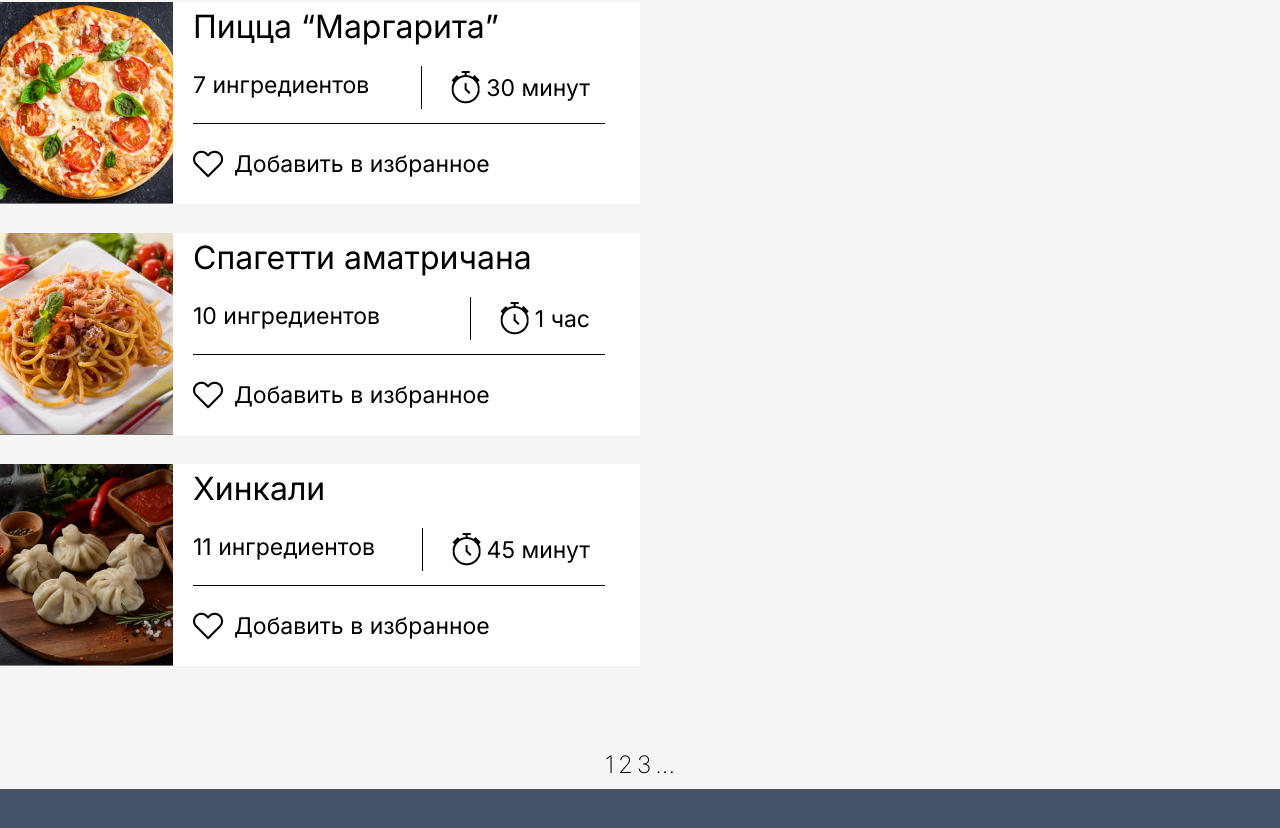
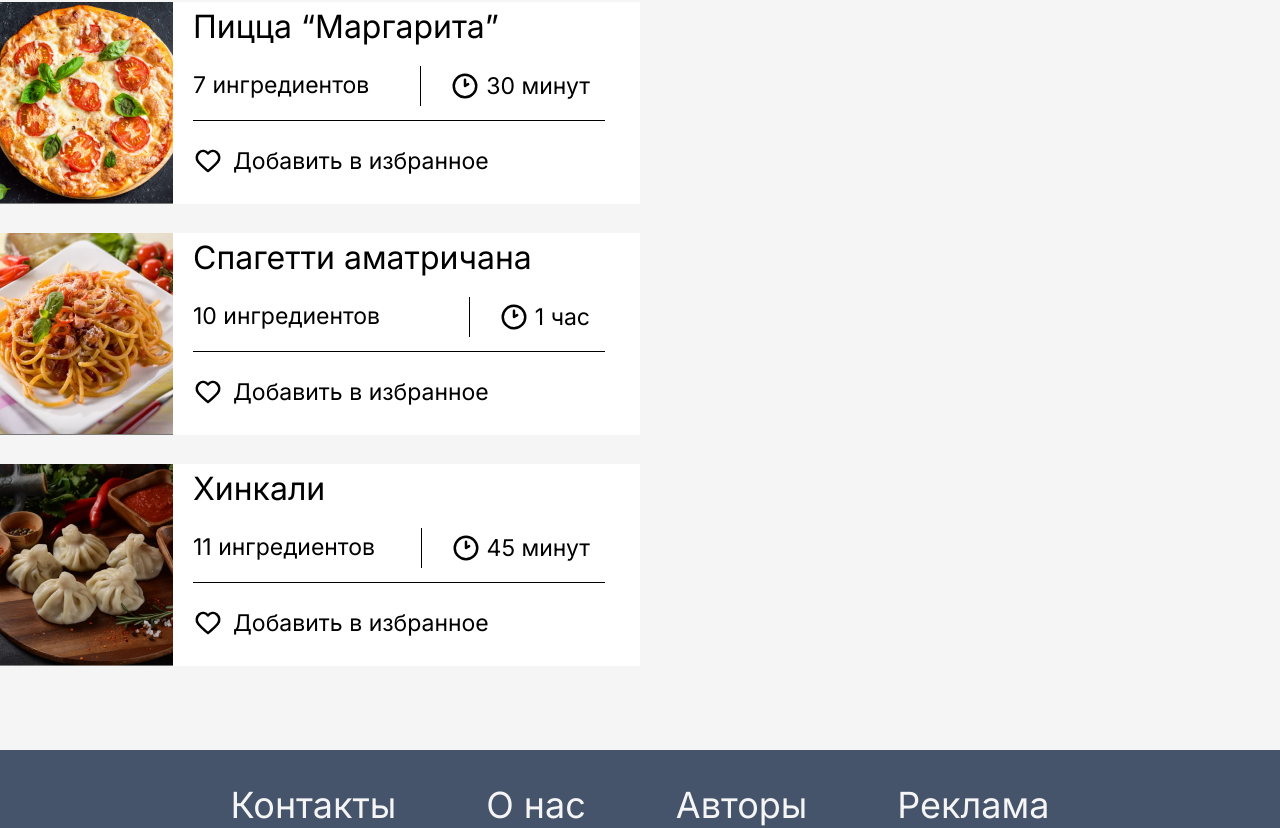
Before and after one commit to kanae367/food-project, a React (Create React App) app: page /recipes in a window 1280 px wide. Shown: the part 1683-2511 px from the top of the page. Built offline with nearby package versions, Linux system fonts and the light colour scheme; a web font is replaced by a local one.

Commit message:
добавлены svg иконки часов и сердца с hover

```diff
--- a/src/recipes/Recipes.jsx
+++ b/src/recipes/Recipes.jsx
@@ -87,13 +87,6 @@ const Recipes = () => {
                 <div className="recipes__container">
                     {items.length > 0 ? items : <ItemsPlaceholder/>}
                 </div>
-
-                <div className="recipes__navigation">
-                    <button >1</button>
-                    <button >2</button>
-                    <button >3</button>
-                    <button>...</button>
-                </div>
             </main>
         </Layout>
     )
--- a/src/recipes/recipe-item/RecipeItem.jsx
+++ b/src/recipes/recipe-item/RecipeItem.jsx
@@ -12,12 +12,16 @@ const RecipeItem = ({...props}) => {
                 <div className='recipe__container'>
                     <span className='recipe__ingr'>{ingr}</span>
                     <span className='recipe__time'>
-                        <img className='recipe__time-icon' src="/time.png" alt="time" />
+                        <svg className='recipe__time-icon' width="30px" height="30px" viewBox="0 0 24 24" fill="none" xmlns="http://www.w3.org/2000/svg">
+                            <path d="M12 7V12L14.5 10.5M21 12C21 16.9706 16.9706 21 12 21C7.02944 21 3 16.9706 3 12C3 7.02944 7.02944 3 12 3C16.9706 3 21 7.02944 21 12Z" stroke="#000000" stroke-width="2" stroke-linecap="round" stroke-linejoin="round"/>
+                        </svg>
                         {time}
                     </span>
                 </div>
                 <button className='recipe__like-button'>
-                    <img className='recipe__like-icon' src="/like.png" alt="like" />
+                    <svg className='recipe__like-icon' width="30px" height="30px" viewBox="0 0 24 24" fill="none" xmlns="http://www.w3.org/2000/svg">
+                        <path fill-rule="evenodd" clip-rule="evenodd" d="M12 6.00019C10.2006 3.90317 7.19377 3.2551 4.93923 5.17534C2.68468 7.09558 2.36727 10.3061 4.13778 12.5772C5.60984 14.4654 10.0648 18.4479 11.5249 19.7369C11.6882 19.8811 11.7699 19.9532 11.8652 19.9815C11.9483 20.0062 12.0393 20.0062 12.1225 19.9815C12.2178 19.9532 12.2994 19.8811 12.4628 19.7369C13.9229 18.4479 18.3778 14.4654 19.8499 12.5772C21.6204 10.3061 21.3417 7.07538 19.0484 5.17534C16.7551 3.2753 13.7994 3.90317 12 6.00019Z" stroke="#000000" stroke-width="2" stroke-linecap="round" stroke-linejoin="round"/>
+                    </svg>
                     Добавить в избранное
                 </button>
             </div>
--- a/src/recipes/recipe-item/recipe-item.scss
+++ b/src/recipes/recipe-item/recipe-item.scss
@@ -15,6 +15,11 @@
 
         .recipe__like-button{
             color: #f5f5f5;
+
+        }
+
+        path{
+            stroke: #f5f5f5;
         }
     }
 }
@@ -74,6 +79,24 @@
     }
 }
 
+.recipe__like-icon{
+    width: 30px;
+    height: 30px;
+
+    path{
+        transition: stroke .3s;
+    }
+}
+
+.recipe__time-icon{
+    width: 30px;
+    height: 30px;
+
+    path{
+        transition: stroke .3s;
+    }
+}
+
 .recipe__like-button{
     display: flex;
     background-color: transparent;
@@ -81,5 +104,5 @@
     font-size: 23px;
     align-items: center;
     border: none;
-    transition: color .3;
+    transition: color .3s;
 }
--- a/src/recipes/recipes.scss
+++ b/src/recipes/recipes.scss
@@ -41,20 +41,3 @@
     padding-bottom: 84px;
     background-color: #f5f5f5;
 }
-
-.recipes__navigation{
-    padding: 0 calc(calc(100% - 1320px) /2);
-    background-color: #f5f5f5;
-    display: flex;
-    justify-content: center;
-    align-items: center;
-    padding-bottom: 10px;
-    gap: 4px;
-
-    button{
-        font-size: 24px;
-        font-weight: 200;
-        background-color: transparent;
-        border: none;
-    }
-}
--- a/src/single-recipe-page/SingleRecipe.jsx
+++ b/src/single-recipe-page/SingleRecipe.jsx
@@ -6,6 +6,7 @@ import getRecipeData from "./getRecipeData";
 const RecipePage = () => {
     const {slug} = useParams();
     const recipe = getRecipeData(slug);
+
     if(!recipe) throw new Error("Not Found", {status: 404})
 
     return(
@@ -17,11 +18,15 @@ const RecipePage = () => {
                         <h2 className={classes['recipe__title']}>{recipe.name}</h2>
                         <div className={classes["info__container"]}>
                             <span className={classes["info__item"]}>
-                                <img className={classes["time-icon"]} src="/time.png" alt="time" />
+                                <svg className={classes.time} width="45px" height="45px" viewBox="0 0 24 24" fill="none" xmlns="http://www.w3.org/2000/svg">
+                                    <path d="M12 7V12L14.5 10.5M21 12C21 16.9706 16.9706 21 12 21C7.02944 21 3 16.9706 3 12C3 7.02944 7.02944 3 12 3C16.9706 3 21 7.02944 21 12Z" stroke="#000000" stroke-width="2" stroke-linecap="round" stroke-linejoin="round"/>
+                                </svg>
                                 {recipe.time}
                             </span>
                             <span className={classes["info__item"]}>
-                                <img className={classes["like-icon"]} src="/like.png" alt="like" />
+                                <svg className='like-icon' width="47px" height="47px" viewBox="0 0 24 24" fill="none" xmlns="http://www.w3.org/2000/svg">
+                                    <path fill-rule="evenodd" clip-rule="evenodd" d="M12 6.00019C10.2006 3.90317 7.19377 3.2551 4.93923 5.17534C2.68468 7.09558 2.36727 10.3061 4.13778 12.5772C5.60984 14.4654 10.0648 18.4479 11.5249 19.7369C11.6882 19.8811 11.7699 19.9532 11.8652 19.9815C11.9483 20.0062 12.0393 20.0062 12.1225 19.9815C12.2178 19.9532 12.2994 19.8811 12.4628 19.7369C13.9229 18.4479 18.3778 14.4654 19.8499 12.5772C21.6204 10.3061 21.3417 7.07538 19.0484 5.17534C16.7551 3.2753 13.7994 3.90317 12 6.00019Z" stroke="#000000" stroke-width="2" stroke-linecap="round" stroke-linejoin="round"/>
+                                </svg>
                                 Добавить в избранное
                             </span>
                             <div className={classes.raiting}>
```
Also changed, not shown: src/general.scss (deleted, +0 -7 lines), public/like.png (deleted), public/time.png (deleted).
